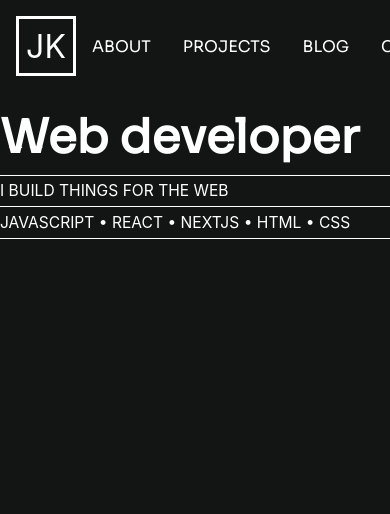
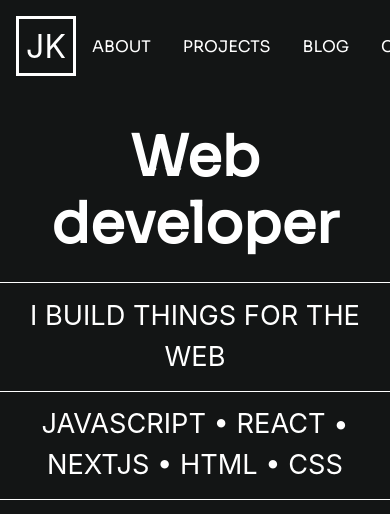
Before and after one commit to kapantzak/portfolio, a Next.js app: page / in a window 390 px wide. Shown: the top 514 px of the page. Built offline with nearby package versions, Linux system fonts and the light colour scheme.

Commit message:
Add intro styles for smaller viewports

```diff
--- a/styles/Intro.module.css
+++ b/styles/Intro.module.css
@@ -1,24 +1,25 @@
 .mainText {
-  padding: 2vw 0;
+  padding: 2vw 1rem;
   margin: 0;
   font-family: "Sora", sans-serif;
   font-size: 12vw;
   opacity: 0;
   transform: translateY(10%);
-  animation-name: slideIn;
+  animation-name: slideUp;
   animation-duration: 1500ms;
   animation-delay: 250ms;
   animation-fill-mode: forwards;
 }
 
 .subText {
-  padding: 1.5vw 0;
+  padding: 1.5vw 1rem;
   margin: 0;
   text-transform: uppercase;
-  font-size: 4vw;
+  font-size: 3vw;
+  font-weight: 200;
   opacity: 0;
   transform: translateY(10%);
-  animation-name: slideIn;
+  animation-name: slideUp;
   animation-duration: 1200ms;
   animation-delay: 550ms;
   animation-fill-mode: forwards;
@@ -27,9 +28,14 @@
 .textWrapper {
   border-bottom: 1px solid #fff;
   overflow: hidden;
+  transform: translateX(-100%);
+  animation-name: slideIn;
+  animation-duration: 150ms;
+  animation-delay: 0;
+  animation-fill-mode: forwards;
 }
 
-@keyframes slideIn {
+@keyframes slideUp {
   from {
     opacity: 0;
     transform: translateY(10%);
@@ -40,3 +46,40 @@
     transform: translateY(0);
   }
 }
+
+@keyframes slideIn {
+  from {
+    transform: translateX(-100%);
+  }
+
+  to {
+    transform: translateX(0);
+  }
+}
+
+/* Mobile */
+@media screen and (max-width: 480px) {
+  .mainText {
+    padding: 1.5rem 1rem;
+    font-size: 3.5rem;
+    line-height: 1.2;
+    text-align: center;
+  }
+
+  .subText {
+    padding: 0.8rem;
+    font-size: 1.5rem;
+    font-weight: normal;
+    line-height: 1.5;
+    text-align: center;
+  }
+}
+
+/* Tablets */
+@media screen and (max-width: 768px) {
+  .subText {
+    padding: 0.8rem;
+    font-size: 1.7rem;
+    line-height: 1.5;
+  }
+}
```
